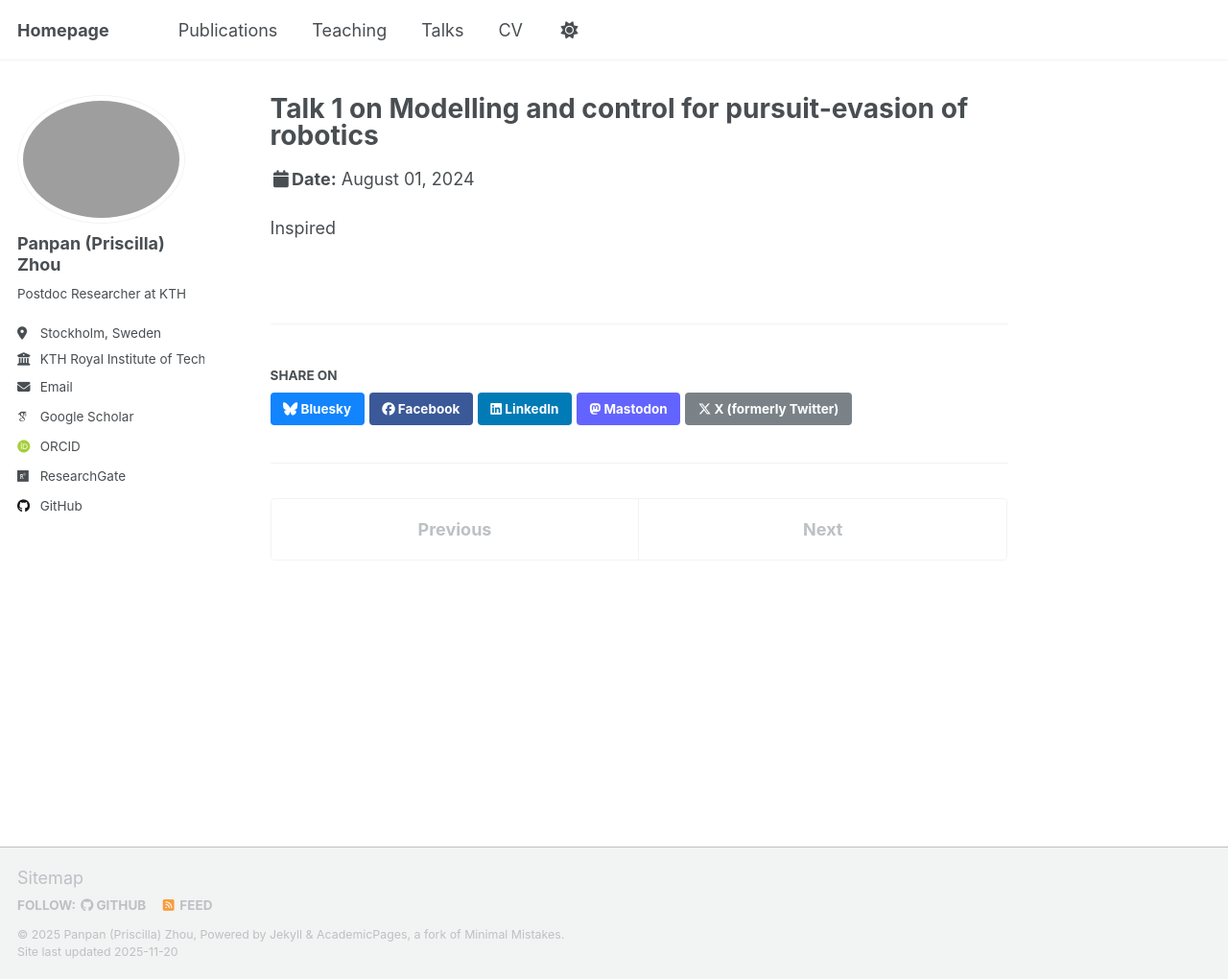
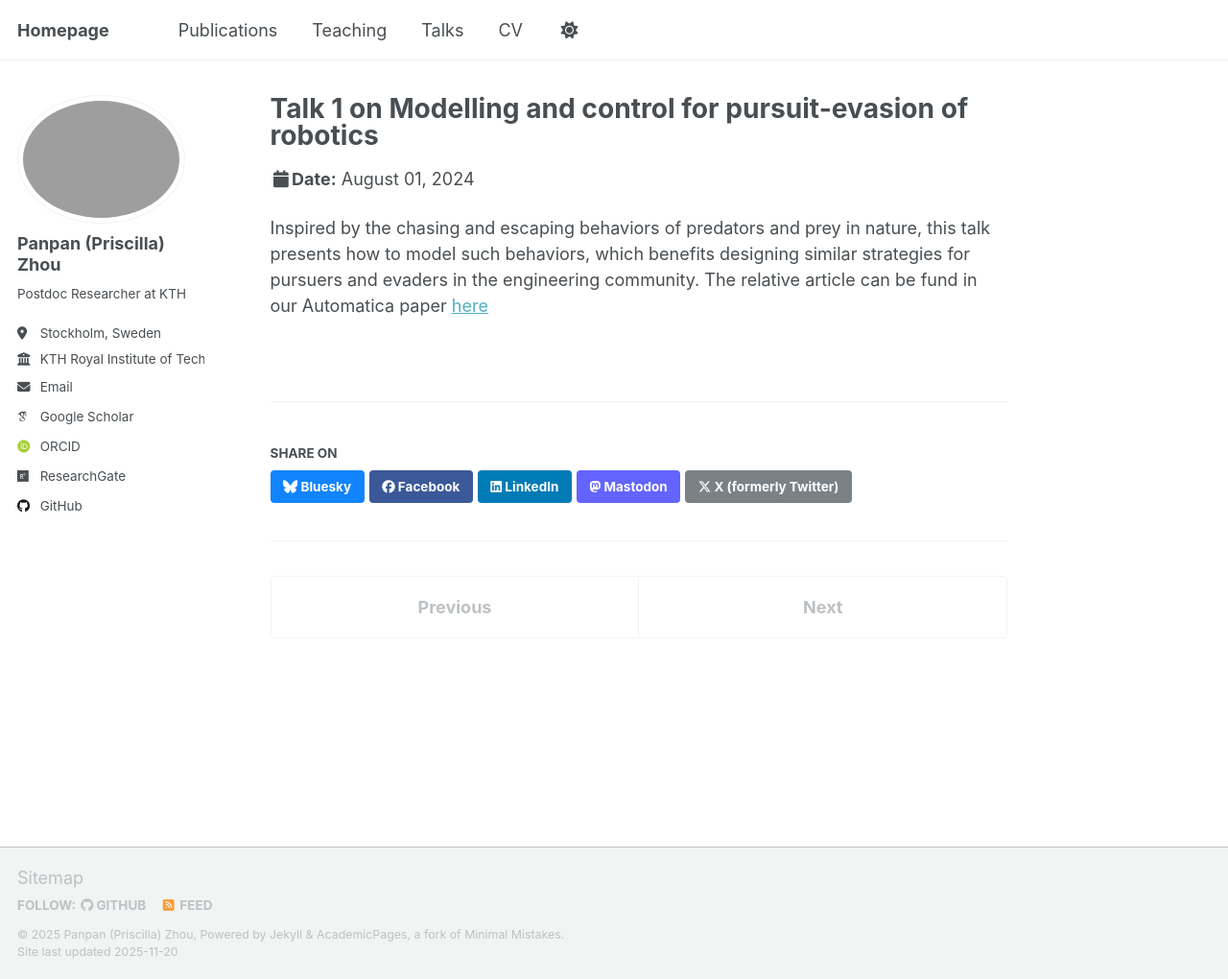
Before and after one commit to PanpanZhou11/Panpan-Zhou.github.io, a Jekyll site: the page built from _talks/2024-08-01-talk-1.md, in a window 1280 px wide and 1020 px high. Shown: the whole window at 96% size. Built offline with Jekyll 4.4.1, drawn with Linux system fonts in a browser that asks for light colours; some web fonts are replaced; a script that is not in the unit is left out.

Commit message:
Update 2024-08-01-talk-1.md

```diff
--- a/_talks/2024-08-01-talk-1.md
+++ b/_talks/2024-08-01-talk-1.md
@@ -7,5 +7,5 @@ venue: "Digital Futures"
 date: 2024-08-01
 location: "KTH, Stockholm, Sweden"
 ---
-Inspired
-<!-- Inspired by the chasing and escaping behaviors of predators and prey in nature, this talk presents how to model such behaviors, which benefits designing similar strategies for pursuers and evaders in the engineering community. The relative article can be fund in our Automatica paper [here](https://scholar.google.com/citations?view_op=view_citation&hl=en&user=nB0ri70AAAAJ&sortby=pubdate&citation_for_view=nB0ri70AAAAJ:_kc_bZDykSQC)-->
+
+Inspired by the chasing and escaping behaviors of predators and prey in nature, this talk presents how to model such behaviors, which benefits designing similar strategies for pursuers and evaders in the engineering community. The relative article can be fund in our Automatica paper [here](https://scholar.google.com/citations?view_op=view_citation&hl=en&user=nB0ri70AAAAJ&sortby=pubdate&citation_for_view=nB0ri70AAAAJ:_kc_bZDykSQC)
```
